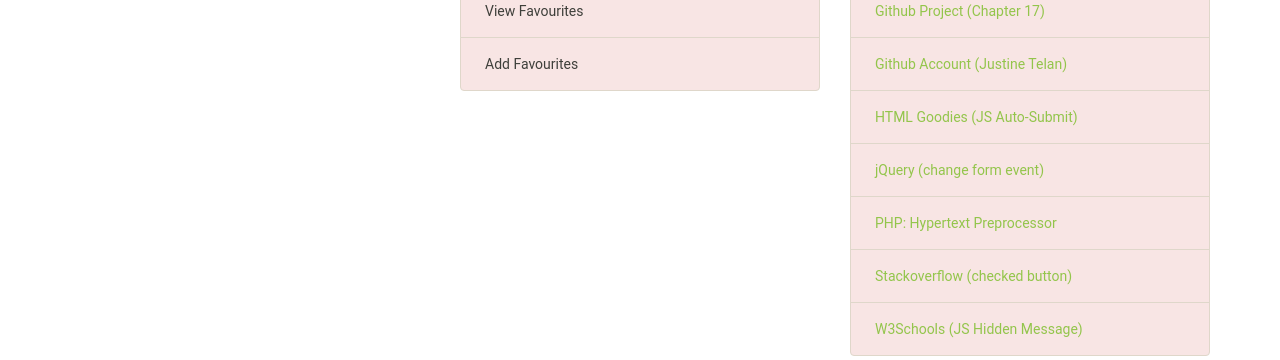
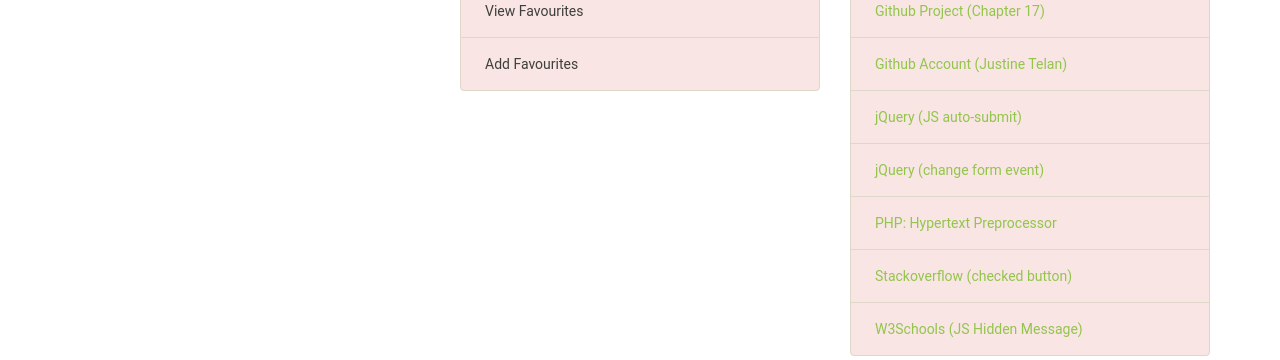
Before and after one commit to justinetelan/justinetelan-comp3512-assignment3, a PHP site: page /aboutus.php in a window 1280 px wide. Shown: the part 732-1092 px from the top of the page. Run offline with PHP 8.4, Linux system fonts and the light colour scheme.

Commit message:
Edited about us links (by Justine)

```diff
--- a/assignment3/aboutus.php
+++ b/assignment3/aboutus.php
@@ -85,7 +85,7 @@
                             <li class="list-group-item"><a href="https://github.com/rconnolly/comp3512-w2018-chapter14">Github Project (Chapter 14)</a></li>
                             <li class="list-group-item"><a href="https://github.com/mru-comp3512-archive/comp3512-f2017-chapter17">Github Project (Chapter 17)</a></li>
                             <li class="list-group-item"><a href="https://github.com/justinetelan">Github Account (Justine Telan)</a></li>
-                            <li class="list-group-item"><a href="https://www.htmlgoodies.com/beyond/javascript/article.php/3902606/How-To-Use-JavaScript-To-Auto-Submit-Dropdowns-With-No-Submit-Button.htm?myfield=Coffee">HTML Goodies (JS Auto-Submit)</a></li>
+                            <li class="list-group-item"><a href="https://api.jquery.com/submit/">jQuery (JS auto-submit)</a></li>
                             <li class="list-group-item"><a href="https://api.jquery.com/change/">jQuery (change form event)</a></li>
                             <li class="list-group-item"><a href="http://php.net/">PHP: Hypertext Preprocessor</a></li>
                             <li class="list-group-item"><a href="https://stackoverflow.com/questions/2272507/find-out-if-radio-button-is-checked-with-jquery">Stackoverflow (checked button)</a></li>
```
